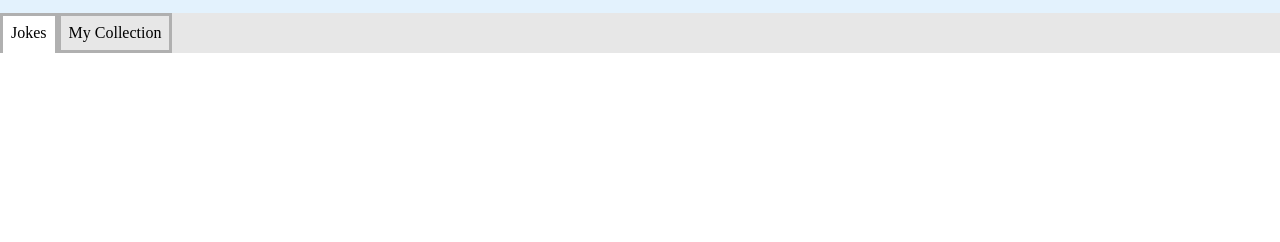
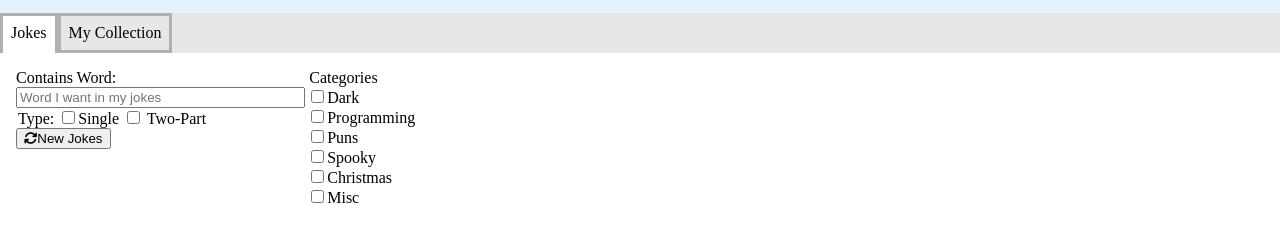
Before and after one commit to michelleschofield/wisecrack, a website with bundled scripts: page index.html in a window 1280 px wide. Shown: the part 56-298 px from the top of the page. Built offline with nearby package versions, Linux system fonts and the light colour scheme; a web font is replaced by a local one.

Commit message:
html for the form is complete #1

```diff
--- a/css/layout.css
+++ b/css/layout.css
@@ -0,0 +1,15 @@
+.col-half {
+  width: 50%;
+}
+
+.col-full {
+  width: 100%;
+}
+
+.row {
+  display: flex;
+}
+
+.dir-column {
+  flex-direction: column;
+}
--- a/css/styles.css
+++ b/css/styles.css
@@ -1,5 +1,18 @@
 h1 {
   margin: 0;
+}
+
+form {
+  padding: 1rem;
+}
+
+fieldset {
+  border: none;
+  padding: 0;
+}
+
+legend {
+  display: inline;
 }
 
 .header {
--- a/index.html
+++ b/index.html
@@ -25,6 +25,42 @@
         <div class="tab active">Jokes</div>
         <div class="tab">My Collection</div>
       </div>
+      <div class="view-container">
+        <form class="col-full">
+          <div class="row">
+            <div>
+              <label for="contains"> Contains Word:</label>
+              <input
+                type="text"
+                id="contains"
+                placeholder="Word I want in my jokes"
+                class="col-full" />
+              <fieldset>
+                <label>Type:</label>
+                <label> <input type="checkbox" />Single </label>
+                <label><input type="checkbox" /> Two-Part </label>
+              </fieldset>
+              <button>
+                <i class="fa-solid fa-arrows-rotate"></i>New Jokes
+              </button>
+            </div>
+            <div class="col-half">
+              <fieldset>
+                <legend>Categories</legend>
+                <div class="row dir-column">
+                  <label><input type="checkbox" />Dark</label>
+                  <label><input type="checkbox" />Programming</label>
+                  <label><input type="checkbox" />Puns</label>
+                  <label><input type="checkbox" />Spooky</label>
+                  <label><input type="checkbox" />Christmas</label>
+                  <label><input type="checkbox" />Misc</label>
+                </div>
+              </fieldset>
+            </div>
+          </div>
+        </form>
+      </div>
+      <div class="view-container"></div>
     </main>
     <script src="js/data.js"></script>
     <script src="js/main.js"></script>
```
